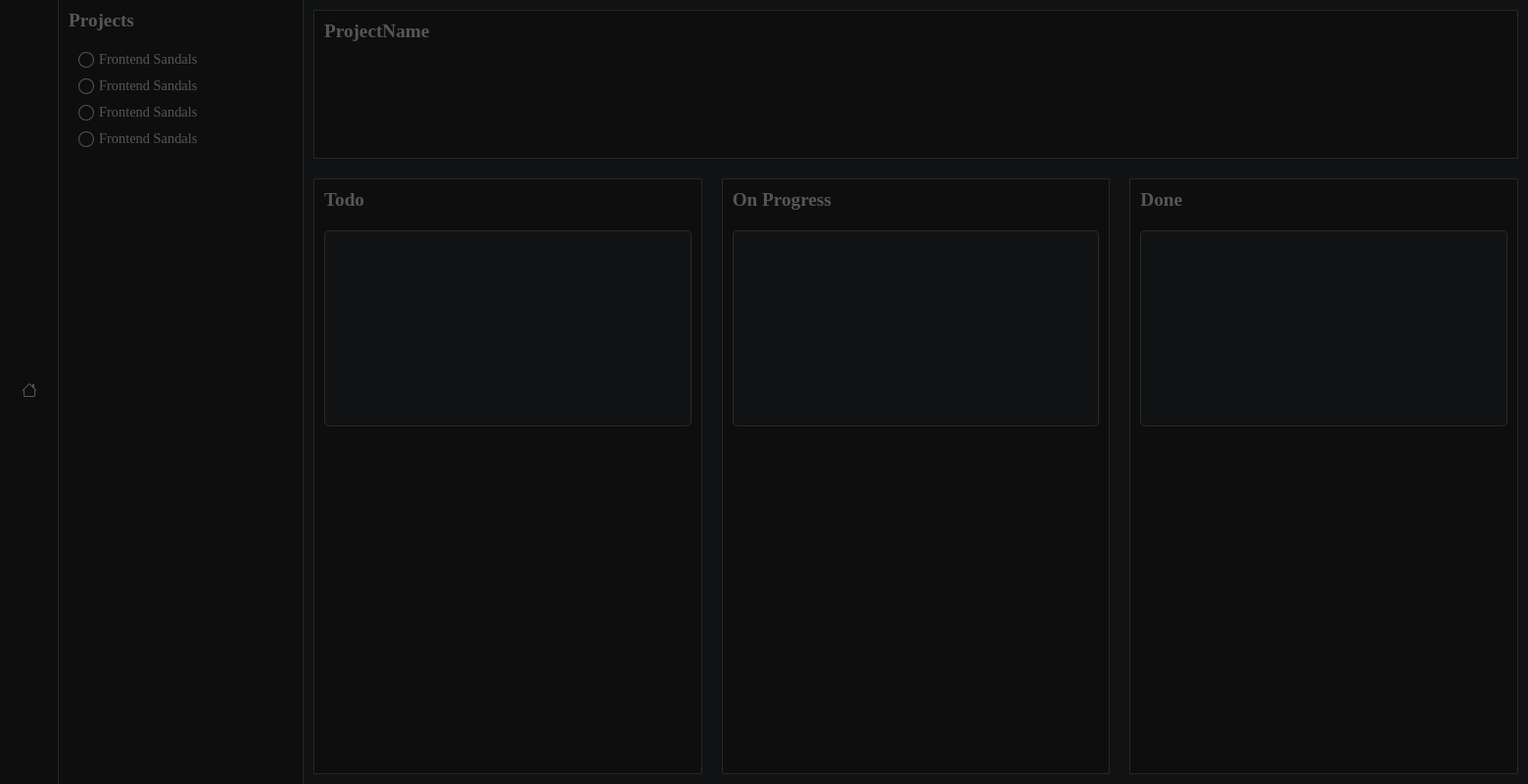
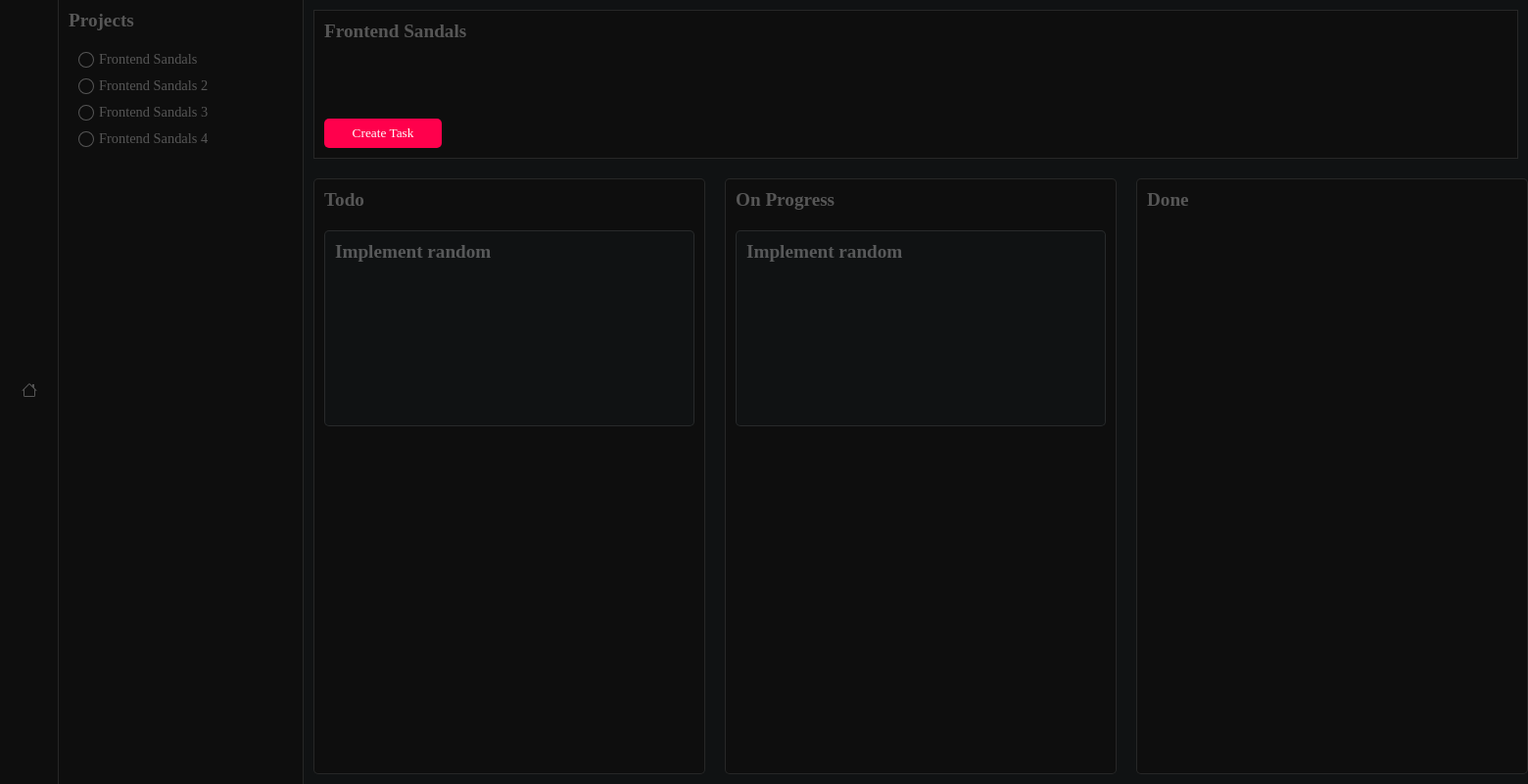
Before and after one commit to GBNoise/ProyectoDDigital, a PHP site: page / in a window 1560 px wide. Shown: the whole page at 98% size. Run offline with PHP 8.4, Linux system fonts and the light colour scheme; some web fonts are replaced.

Commit message:
cambios para hacer el UI reactivo

```diff
--- a/static/index.js
+++ b/static/index.js
@@ -1,6 +1,20 @@
+const useState = (val) => {
+  return {
+    val,
+    get() {
+      return this.val;
+    },
+    set(newVal, fn) {
+      this.val = newVal;
+      if (fn)
+        fn(this.val);
+    }
+  }
+}
+
 const icons = [
   {
-    name: "Home",
+    name: 'Home',
     icon: `<svg
         xmlns="http://www.w3.org/2000/svg"
         width="16"
@@ -11,19 +25,19 @@
       >
         <path d="M8.707 1.5a1 1 0 0 0-1.414 0L.646 8.146a.5.5 0 0 0 .708.708L2 8.207V13.5A1.5 1.5 0 0 0 3.5 15h9a1.5 1.5 0 0 0 1.5-1.5V8.207l.646.647a.5.5 0 0 0 .708-.708L13 5.793V2.5a.5.5 0 0 0-.5-.5h-1a.5.5 0 0 0-.5.5v1.293L8.707 1.5ZM13 7.207V13.5a.5.5 0 0 1-.5.5h-9a.5.5 0 0 1-.5-.5V7.207l5-5 5 5Z" />
       </svg>`,
-    to: "/",
+    to: '/',
   },
 ];
 
 const createNav = () => {
-  const nav = document.createElement("nav");
-  const ul = document.createElement("ul");
+  const nav = document.createElement('nav');
+  const ul = document.createElement('ul');
 
   icons.forEach(({ name, icon, to }) => {
     const li = document.createElement("li");
-    const link = document.createElement("a");
+    const link = document.createElement('a');
     link.href = to;
-    const title = document.createElement("p");
+    const title = document.createElement('p');
     // title.innerHTML = `${name}`;
     link.append(title);
     link.innerHTML += icon;
@@ -35,9 +49,11 @@
   return nav;
 };
 
+
 const pjIcon = `<svg xmlns="http://www.w3.org/2000/svg" width="16" height="16" fill="currentColor" class="bi bi-circle" viewBox="0 0 16 16">
   <path d="M8 15A7 7 0 1 1 8 1a7 7 0 0 1 0 14zm0 1A8 8 0 1 0 8 0a8 8 0 0 0 0 16z"/>
 </svg>`;
+
 
 const projectsMock = [
   {
@@ -48,96 +64,266 @@
     Estado: "progreso",
   },
   {
-    ProyectoID: 1,
-    Nombre: "Frontend Sandals",
+    ProyectoID: 2,
+    Nombre: "Frontend Sandals 2",
+    Fecha_inicio: "20/02/23",
+    Fecha_prev_final: null,
+    Estado: "progreso",
+  }, {
+    ProyectoID: 3,
+    Nombre: "Frontend Sandals 3",
+    Fecha_inicio: "20/02/23",
+    Fecha_prev_final: null,
+    Estado: "progreso",
+  }, {
+    ProyectoID: 4,
+    Nombre: "Frontend Sandals 4",
     Fecha_inicio: "20/02/23",
     Fecha_prev_final: null,
     Estado: "progreso",
   },
-  {
+]
+
+const tareas = {
+  "1": [{
+    TareaID: 1,
+    Nombre: "Implement random",
+    descripcion: "una desc random",
+    Fecha_Inicio: "01/01/23",
+    Fecha_prev_Final: "01/03/23",
+    Estado: "On Progress",
+    Prioridad: "maxima",
     ProyectoID: 1,
-    Nombre: "Frontend Sandals",
-    Fecha_inicio: "20/02/23",
-    Fecha_prev_final: null,
-    Estado: "progreso",
-  },
-  {
+    Miembro_equipoID: 1,
+  }, {
+    TareaID: 1,
+    Nombre: "Implement random",
+    descripcion: "una desc random",
+    Fecha_Inicio: "01/01/23",
+    Fecha_prev_Final: "01/03/23",
+    Estado: "Todo",
+    Prioridad: "maxima",
     ProyectoID: 1,
-    Nombre: "Frontend Sandals",
-    Fecha_inicio: "20/02/23",
-    Fecha_prev_final: null,
-    Estado: "progreso",
-  },
-];
+    Miembro_equipoID: 1,
+  }],
+  "2": [{
+    TareaID: 1,
+    Nombre: "Implement random",
+    descripcion: "una desc random",
+    Fecha_Inicio: "01/01/23",
+    Fecha_prev_Final: "01/03/23",
+    Estado: "On Progress",
+    Prioridad: "maxima",
+    ProyectoID: 1,
+    Miembro_equipoID: 1,
+  }, {
+    TareaID: 1,
+    Nombre: "Implement random",
+    descripcion: "una desc random",
+    Fecha_Inicio: "01/01/23",
+    Fecha_prev_Final: "01/03/23",
+    Estado: "On Progress",
+    Prioridad: "maxima",
+    ProyectoID: 1,
+    Miembro_equipoID: 1,
+  }],
+  "3": [{
+    TareaID: 1,
+    Nombre: "Implement random",
+    descripcion: "una desc random",
+    Fecha_Inicio: "01/01/23",
+    Fecha_prev_Final: "01/03/23",
+    Estado: "Todo",
+    Prioridad: "maxima",
+    ProyectoID: 1,
+    Miembro_equipoID: 1,
+  }, {
+    TareaID: 1,
+    Nombre: "Implement random",
+    descripcion: "una desc random",
+    Fecha_Inicio: "01/01/23",
+    Fecha_prev_Final: "01/03/23",
+    Estado: "Todo",
+    Prioridad: "maxima",
+    ProyectoID: 1,
+    Miembro_equipoID: 1,
+  }],
+  "4": [{
+    TareaID: 1,
+    Nombre: "Implement random",
+    descripcion: "una desc random",
+    Fecha_Inicio: "01/01/23",
+    Fecha_prev_Final: "01/03/23",
+    Estado: "Todo",
+    Prioridad: "maxima",
+    ProyectoID: 1,
+    Miembro_equipoID: 1,
+  }, {
+    TareaID: 1,
+    Nombre: "Implement random",
+    descripcion: "una desc random",
+    Fecha_Inicio: "01/01/23",
+    Fecha_prev_Final: "01/03/23",
+    Estado: "On Progress",
+    Prioridad: "maxima",
+    ProyectoID: 1,
+    Miembro_equipoID: 1,
+  }]
+}
+
+const currentProject = useState(projectsMock[0]);
+const currentTasks = useState(tareas[currentProject.get()['ProyectoID']])
+const taskstatus = ["Todo", "On Progress", "Done"];
+const isModalOpen = useState(true);
+
+
+
 
 const createSidebar = () => {
-  const div = document.createElement("div");
+  const div = document.createElement('div');
   div.className = "sidebar";
-  const title = document.createElement("h2");
+  const title = document.createElement('h2');
   title.innerText = "Projects";
 
   div.append(title);
 
   const ul = document.createElement("ul");
   ul.className = "projects-list";
-  projectsMock.forEach(
-    ({ ProyectoID, Nombre, Fecha_inicio, Fecha_prev_final, Estado }) => {
+  projectsMock.forEach((project) => {
+    const { ProyectoID, Nombre, Fecha_inicio, Fecha_prev_final, Estado } = project;
     const li = document.createElement("li");
     const link = document.createElement("a");
-      link.style.display = "flex";
-      link.href = `/project/${ProyectoID}`;
+    link.style.display = 'flex';
+    // link.href = `/project/${ProyectoID}`;
     link.innerHTML += `${pjIcon} <p>${Nombre}</p>`;
     li.append(link);
+    const setProject = (newVal) => {
+      let titleContainer = document.querySelector('.title-container-h2');
+      if (!titleContainer) return;
+      titleContainer.innerHTML = newVal.Nombre;
+    }
+
+
+    // TODO: Tasks have to be correctly set after change
+
+    const setTasks = () => {
+      let render = document.querySelector(".render-view");
+      render.remove();
+      render = createViewRender()
+      document.body.append(render);
+    }
+
+    li.addEventListener("click", (e) => {
+      currentProject.set(project, setProject)
+      currentTasks.set(tareas[currentProject.get()['ProyectoID']], setTasks);
+    })
     ul.append(li);
-    }
-  );
+  })
 
   div.append(ul);
 
   return div;
-};
+}
 
-const createTask = () => {
-  const div = document.createElement("div");
+
+const createTask = (task) => {
+  const { TareaID, Nombre, descripcion, Fecha_Inicio, Fecha_prev_Final, Estado, Prioridad, ProyectoID, Miembro_equipoID, } = task;
+  const div = document.createElement('div');
   div.className = "single-task";
+  div.draggable = true;
+
+  const title = document.createElement('h2');
+  title.className = "single-task-h2";
+  title.innerText = Nombre;
+
+  div.append(title);
+
   return div;
-};
+}
+
+
+const onMouseOverTasksContainer = (e) => {
+  e.stopPropagation();
+}
+
+const onMouseLeaveTasksContainer = (e) => {
+  e.stopPropagation();
+}
+
 
 const createTasksContainer = (title) => {
   const div = document.createElement("div");
-  div.className = "task-container";
+  div.className = `task-container task-container-${title}`;
   const h2 = document.createElement("h2");
   h2.innerText = title;
+  h2.className = `task-container-h2-${title}`;
   div.append(h2);
+  div.addEventListener("mouseover", onMouseOverTasksContainer);
+  div.addEventListener("mouseleave", onMouseLeaveTasksContainer);
   return div;
-};
+}
 
-const taskstatus = ["Todo", "On Progress", "Done"];
+const handleCreateTaskClick = () => {
+  let modal = document.querySelector('.modal');
+  if (isModalOpen.get() && modal !== null) {
+    modal.remove();
+    return;
+  }
+
+  modal = createModal();
+  document.body.appendChild(modal);
+  isModalOpen.set(!isModalOpen.get(), handleCreateTaskClick)
+}
+
+
 
 const createViewRender = () => {
-  const div = document.createElement("div");
+  const div = document.createElement('div');
   div.className = "render-view";
 
-  const titleContainer = document.createElement("div");
-  const titleContainerTitle = document.createElement("h2");
-  titleContainerTitle.innerText += "ProjectName";
+  const titleContainer = document.createElement('div');
+  const titleContainerTitle = document.createElement('h2');
+  titleContainerTitle.className = 'title-container-h2'
+  titleContainerTitle.innerText += currentProject.get().Nombre;
   titleContainer.append(titleContainerTitle);
-  titleContainer.className = "title-container";
+  titleContainer.className = 'title-container';
+  const createTaskBtn = document.createElement("button");
+  createTaskBtn.innerText = 'Create Task';
+  createTaskBtn.addEventListener('click', handleCreateTaskClick);
+  titleContainer.append(createTaskBtn);
   div.append(titleContainer);
 
-  const innerTasks = document.createElement("div");
+  const innerTasks = document.createElement('div');
   innerTasks.className = "inner-tasks";
 
   taskstatus.forEach((title) => {
     const taskcontainer = createTasksContainer(title);
-    taskcontainer.append(createTask());
+    currentTasks.get().forEach((task) => {
+      if (task.Estado === title) {
+        taskcontainer.append(createTask(task))
+      }
+    })
     innerTasks.append(taskcontainer);
-  });
+
+  })
 
   div.append(innerTasks);
 
   return div;
-};
+}
+
+const createModal = () => {
+  const div = document.createElement("div");
+  div.className = 'modal';
+  const innerDiv = document.createElement('form');
+  innerDiv.className = 'inner-modal';
+  div.addEventListener('click', handleCreateTaskClick)
+  div.append(innerDiv)
+  return div;
+}
+
+
+
 
 const nav = createNav();
 const sidebar = createSidebar();
--- a/static/styles.css
+++ b/static/styles.css
@@ -2,32 +2,46 @@
   padding: 0;
   margin: 0;
   box-sizing: border-box;
-  transition: all 0.1s ease;
+  transition: all .1s ease;
+  font-family: jb;
 }
 
 :root {
   --bg-color: #0e0e0e;
   --bg-secondary: #101213;
-  --border-color: rgba(255, 255, 255, 0.1);
+  --accent-color: #ff004c;
+  --border-color: rgba(255,255,255,.1);
   --nav-w: 60px;
   --sidebar-w: 250px;
   --renderview-w: calc(100% - 310px);
   --text-color: #fff;
-  --text-dim: rgba(255, 255, 255, 0.3);
+  --text-dim:  rgba(255,255,255,.3);
   --pd: 10px;
 }
 
-:root[data-theme="light"] {
+:root[data-theme="light"]{
   --bg-color: #fff;
 }
 
 body {
   background-color: var(--bg-color);
-  display: flex;
-  font-family: jb;
+  display:flex;
 }
 
-@font-face {
+button {
+  outline:none;
+  border:none;
+  color: var(--text-color);
+  cursor: pointer;
+}
+
+
+button:hover{
+  border: 1px solid var(--text-color);
+}
+
+
+@font-face{
   font-family: jb;
   src: url("./jetbrains.ttf");
 }
@@ -36,13 +50,13 @@
   width: 60px;
   border-right: 1px solid var(--border-color);
   height: 100vh;
-  display: flex;
-  align-items: center;
-  justify-content: center;
+  display:flex;
+  align-items:center;
+  justify-content:center;
 }
 
 ul {
-  list-style: none;
+  list-style:none;
 }
 
 a {
@@ -51,20 +65,18 @@
 
 nav ul {
   min-height: 500px;
-  display: flex;
-  align-items: center;
-  justify-content: center;
+  display:flex;
+  align-items:center;
+  justify-content:center;
   width: 100%;
 }
 
-svg,
-path {
-  color: var(--text-dim);
+svg, path {
+  color:var(--text-dim);
 }
 
-svg:hover,
-path:hover {
-  color: var(--text-color);
+svg:hover, path:hover {
+  color:var(--text-color);
 }
 
 .sidebar {
@@ -76,40 +88,37 @@
 
 .render-view {
   width: var(--renderview-w);
-  height: 100vh;
+  height:100vh;
   background-color: var(--bg-secondary);
   padding: var(--pd);
-  display: flex;
+  display:flex;
   gap: 20px;
-  flex-direction: column;
+  flex-direction:column;
 }
 
-h2,
-.projects-list li a {
+h2, .projects-list li a {
   color: var(--text-dim);
   font-size: 1.2rem;
-  cursor: pointer;
+  cursor:pointer;
+  user-select:none;
+}
+h2:hover, .projects-list li a:hover {
+  color:var(--text-color);
 }
 
-h2:hover,
-.projects-list li a:hover {
-  color: var(--text-color);
-}
-
-.projects-list {
+.projects-list{
   display: flex;
-  gap: 10px;
+  gap:10px;
   flex-direction: column;
   margin-top: 20px;
 }
 
-.projects-list li,
-.projects-list li a {
-  display: flex;
-  align-items: center;
+.projects-list li, .projects-list li a {
+  display:flex;
+  align-items:center;
   justify-content: center;
   gap: 5px;
-  text-decoration: none;
+  text-decoration:none;
   font-size: 0.9rem;
 }
 
@@ -119,14 +128,15 @@
 }
 
 .task-container {
-  width: 400px;
+  min-width:400px;
   height: 100%;
   border: 1px solid var(--border-color);
-  background-color: var(--bg-color);
+  background-color:var(--bg-color);
   padding: var(--pd);
-  display: flex;
+  display:flex;
   flex-direction: column;
-  gap: 20px;
+  gap:20px;
+  border-radius: 5px;
 }
 
 .single-task {
@@ -134,7 +144,17 @@
   height: 200px;
   border: 1px solid var(--border-color);
   background-color: var(--bg-secondary);
-  border-radius: 5px;
+  border-radius:5px;
+  padding:var(--pd);
+  cursor: pointer;
+}
+
+.single-task:hover, .task-container:hover {
+  border: 1px solid var(--text-color);
+}
+
+.task-container:hover > h2, .single-task:hover h2 {
+  color: var(--text-color);
 }
 
 .title-container {
@@ -143,11 +163,44 @@
   background: var(--bg-color);
   border: 1px solid var(--border-color);
   padding: var(--pd);
+  display:flex;
+  flex-direction: column;
+  justify-content: space-between;
+}
+
+
+
+.title-container button {
+  width: 120px;
+  height: 30px;
+  border-radius: 5px;
+  background-color:var(--accent-color);
 }
 
 .inner-tasks {
-  display: flex;
-  gap: 20px;
+  display:flex;
+  gap:20px;
   width: 100%;
   height: 80%;
 }
+
+h2 {
+  display:inline;
+}
+
+.modal {
+  width: 100%;
+  height: 100vh;
+  background-color: rgba(0,0,0,.3);
+  position: fixed;
+  display:grid;
+  place-items:center;
+}
+
+.inner-modal {
+  width: 500px;
+  height: 500px;
+  border-radius:5px;
+  border: 1px solid var(--text-color);
+  background-color: var(--bg-color);
+}
```
Lines whose indentation alone changed are shown as unchanged.
